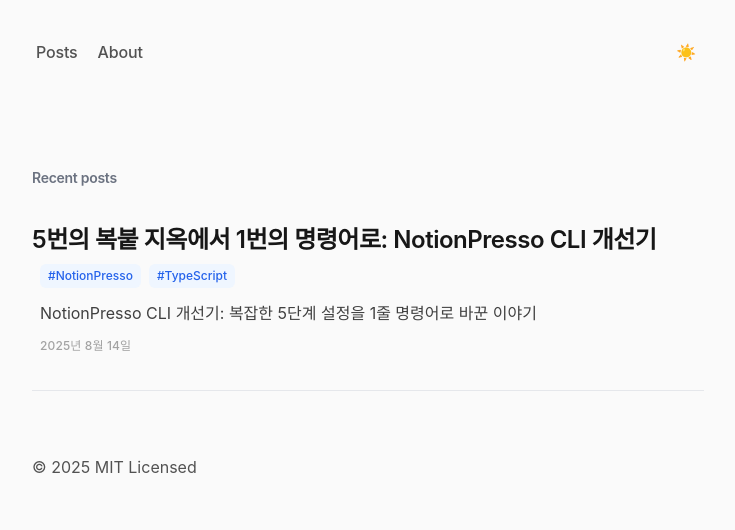
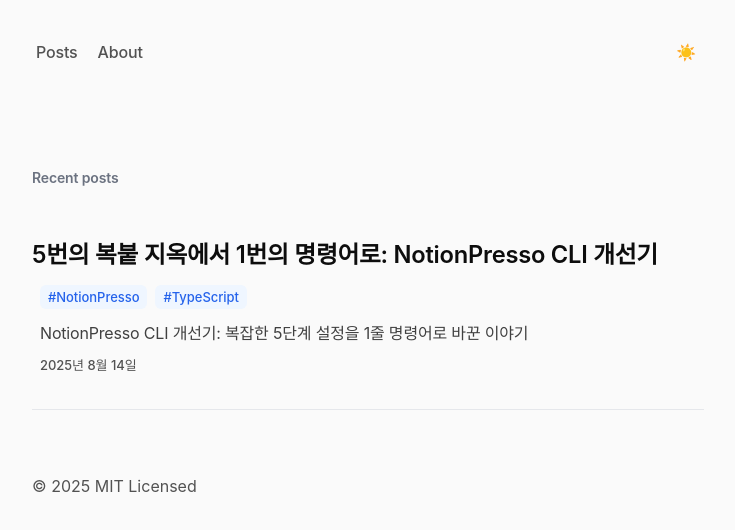
Before and after one commit to myjeong19/haekkok, a Next.js app: page / in a window 1280 px wide. Shown: the top 530 px of the page, without its empty margins (272-1007 px from the left). Built offline with nearby package versions, Linux system fonts and the light colour scheme.

Commit message:
feat: implement HIG-based typography system and optimize dark mode transitions

```diff
--- a/app/global.css
+++ b/app/global.css
@@ -32,6 +32,8 @@
   --sh-jsxliterals: #6266d1;
   --sh-property: #e25a1c;
   --sh-entity: #e25a1c;
+  --heading-fg: oklch(0.16 0 0);
+  --post-title-brand: oklch(0.623 0.214 259.815);
 }
 
 .dark {
@@ -39,6 +41,8 @@
   --sh-identifier: white;
   --sh-keyword: #f47067;
   --sh-string: #0fa295;
+  --heading-fg: oklch(0.95 0 0);
+  --post-title-brand: oklch(0.8 0.214 259.815);
 }
 
 html {
@@ -200,29 +204,14 @@
   --notion-header-height: 45px;
   --notion-indent: 24px;
 
-  --fg-color: rgb(28, 28, 30);
-  --fg-color-0: rgba(28, 28, 30, 0.06);
-  --fg-color-1: rgba(28, 28, 30, 0.12);
-  --fg-color-2: rgba(28, 28, 30, 0.3);
-  --fg-color-3: rgba(28, 28, 30, 0.6);
-  --fg-color-4: rgb(28, 28, 30);
-  --fg-color-5: rgb(242, 242, 247);
-  --fg-color-6: rgba(28, 28, 30, 0.8);
-  --fg-color-icon: var(--fg-color);
-
-  --bg-color: rgb(250, 250, 250);
-  --bg-color-0: rgba(120, 120, 128, 0.08);
-  --bg-color-1: rgb(246, 246, 246);
-  --bg-color-2: rgba(120, 120, 128, 0.12);
-
-  --select-color-0: rgb(0, 122, 255);
-  --select-color-1: rgba(0, 122, 255, 0.2);
-  --select-color-2: rgba(0, 122, 255, 0.1);
-
-  font-feature-settings: 'kern' 1, 'liga' 1, 'calt' 1;
+  font-feature-settings: 'kern' 1, 'liga' 1, 'calt' 1, 'ss01' 1;
   -webkit-font-smoothing: antialiased;
   -moz-osx-font-smoothing: grayscale;
   text-rendering: optimizeLegibility;
+  font-variant-ligatures: common-ligatures contextual;
+  font-kerning: normal;
+  letter-spacing: -0.01em;
+  line-height: 1.5;
 }
 
 .dark .notion {
@@ -361,12 +350,12 @@
 }
 
 .notion .notion-code {
-  font-family: 'SF Mono', Monaco, 'Cascadia Code', 'Roboto Mono', Consolas, 'Courier New', monospace;
-  background-color: var(--bg-color-1);
-  border: 1px solid var(--bg-color-2);
-  border-radius: 6px;
-  padding: 0.125rem 0.25rem;
-  font-size: 0.875rem;
+  font-family: 'SF Mono', Monaco, Menlo, Consolas, 'Courier New', monospace;
+  font-feature-settings: 'kern' 1, 'liga' 1;
+  -webkit-font-smoothing: antialiased;
+  -moz-osx-font-smoothing: grayscale;
+  letter-spacing: 0;
+  line-height: 1.4;
 }
 
 .notion .notion-code-block {
@@ -411,12 +400,12 @@
 .notion .notion-title {
   width: 100%;
   font-size: 1.75rem;
-  font-weight: 700;
   margin-top: 2rem;
   margin-bottom: 1rem;
-  line-height: 1.2;
-  letter-spacing: -0.02em;
   color: oklch(0.623 0.214 259.815);
+  line-height: 1.35;
+  letter-spacing: 0;
+  font-weight: 700;
 }
 
 .dark .notion .notion-title {
@@ -452,3 +441,86 @@
 .dark body {
   background-color: rgb(20, 20, 20);
 }
+
+.notion-title,
+.notion .notion-text,
+.notion .notion-paragraph,
+.notion .notion-paragraph-content,
+.notion .notion-bulleted-list-item,
+.notion .notion-numbered-list-item,
+h1,
+h2,
+h3,
+.notion .notion-h1,
+.notion .notion-h2,
+.notion .notion-h3 {
+  font-kerning: normal;
+  font-variant-ligatures: common-ligatures contextual;
+  font-feature-settings: normal;
+  -webkit-font-smoothing: auto;
+  -moz-osx-font-smoothing: auto;
+  text-rendering: optimizeLegibility;
+}
+
+h1,
+.notion .notion-h1-content {
+  font-weight: 700;
+  font-size: clamp(1.875rem, 1.2rem + 2vw, 2.375rem);
+  line-height: 1.2;
+  letter-spacing: -0.02em;
+  margin: 0.9em 0 0.5em;
+  color: var(--heading-fg);
+}
+
+h2,
+.notion .notion-h2-content {
+  font-weight: 700;
+  font-size: clamp(1.5rem, 1.05rem + 1.2vw, 1.875rem);
+  line-height: 1.3;
+  letter-spacing: -0.01em;
+  margin: 1.1em 0 0.55em;
+  color: var(--heading-fg);
+}
+
+h3,
+.notion .notion-h3-content {
+  font-weight: 600;
+  font-size: clamp(1.25rem, 1rem + 0.6vw, 1.5rem);
+  line-height: 1.3;
+  letter-spacing: -0.01em;
+  margin: 1.2em 0 0.6em;
+  color: var(--heading-fg);
+}
+
+.notion-title,
+.notion .notion-text,
+.notion .notion-paragraph,
+.notion .notion-paragraph-content,
+.notion .notion-bulleted-list-item,
+.notion .notion-numbered-list-item {
+  line-height: 1.6;
+  letter-spacing: 0;
+}
+
+.notion .notion-paragraph + .notion-paragraph {
+  margin-top: 0.65em;
+}
+
+.dark .notion-title,
+.dark .notion .notion-text,
+.dark .notion .notion-paragraph,
+.dark .notion .notion-paragraph-content,
+.dark .notion .notion-bulleted-list-item,
+.dark .notion .notion-numbered-list-item {
+}
+
+.post-title,
+.notion .post-title,
+.notion .notion-h1.post-title {
+  color: var(--post-title-brand);
+}
+
+h2[id],
+h3[id] {
+  scroll-margin-top: 96px;
+}
--- a/components/posts.tsx
+++ b/components/posts.tsx
@@ -8,14 +8,14 @@
   return (
     <div>
       <div>
-        <h2 className="font-semibold text-sm tracking-tighter text-gray-500 mb-4">Recent posts</h2>
+        <h2 className="font-semibold text-sm text-gray-500 my-1">Recent posts</h2>
         <BlogPostsItem key={posts[0].title + posts[0].slug} post={posts[0]} />
       </div>
 
       <hr />
       <div className="mt-5">
         {posts.length > 1 && (
-          <h2 className="font-semibold text-sm text-gray-500 tracking-tighter mb-4">Older posts</h2>
+          <h2 className="font-semibold text-sm text-gray-500 my-1">Older posts</h2>
         )}
         {posts
           .filter(post => post.title !== posts[0].title)
@@ -52,10 +52,8 @@
       <div className="w-full flex flex-col space-x-0 md:space-x-2">
         <h3
           className="
-          tracking-tighter font-semibold text-2xl mb-2 transition-all delay-100
           group-hover:text-blue-500 group-active:text-blue-600
-          dark:group-hover:text-blue-300 dark:group-active:text-blue-200
-          "
+          dark:group-hover:text-blue-300 dark:group-active:text-blue-200"
         >
           {post.title}
         </h3>
@@ -64,8 +62,8 @@
           {post.hashtag.map((hashtag, index) => (
             <span
               key={`${post.slug}-${hashtag}-${index}`}
-              className="inline-block px-2 py-1 text-xs font-medium bg-blue-50 text-blue-600
-                         dark:bg-blue-900/20 dark:text-blue-400 rounded-md transition-colors
+              className="inline-block px-2 py-1 text-[0.8125rem] font-medium leading-[1.231] tracking-[-0.003em] bg-blue-50 text-blue-600
+                         dark:bg-blue-900/20 dark:text-blue-400 rounded-md
                          group-hover:bg-blue-100 group-active:bg-blue-200
                          dark:group-hover:bg-blue-900/30 dark:group-active:bg-blue-900/40"
             >
@@ -74,10 +72,10 @@
           ))}
         </div>
 
-        <p className="mb-3 text-neutral-700 dark:text-neutral-200 leading-relaxed">
+        <p className="mb-3 text-base font-normal leading-[1.5] tracking-[-0.011em] text-neutral-700 dark:text-neutral-200">
           {post.description}
         </p>
-        <p className="text-neutral-400 dark:text-neutral-500 text-xs font-medium tracking-wide">
+        <p className="text-[0.8125rem] font-medium leading-[1.231] tracking-[-0.003em] text-neutral-600 dark:text-neutral-300">
           {setDateFormat(post.date)}
         </p>
       </div>
```
